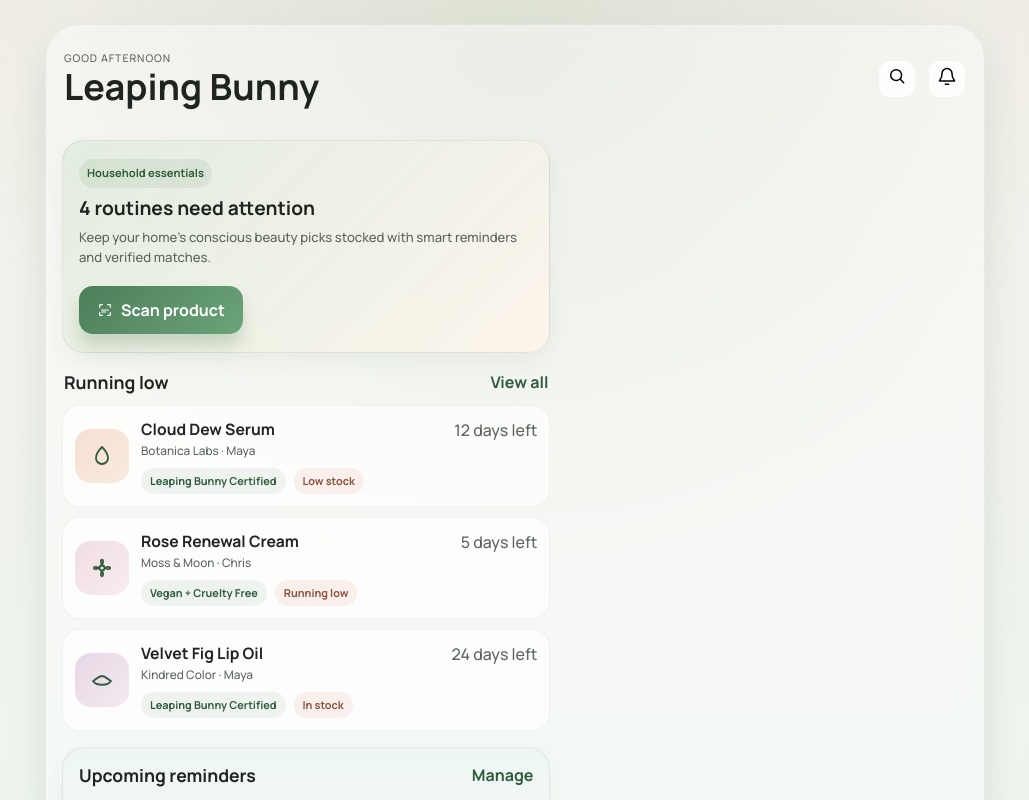
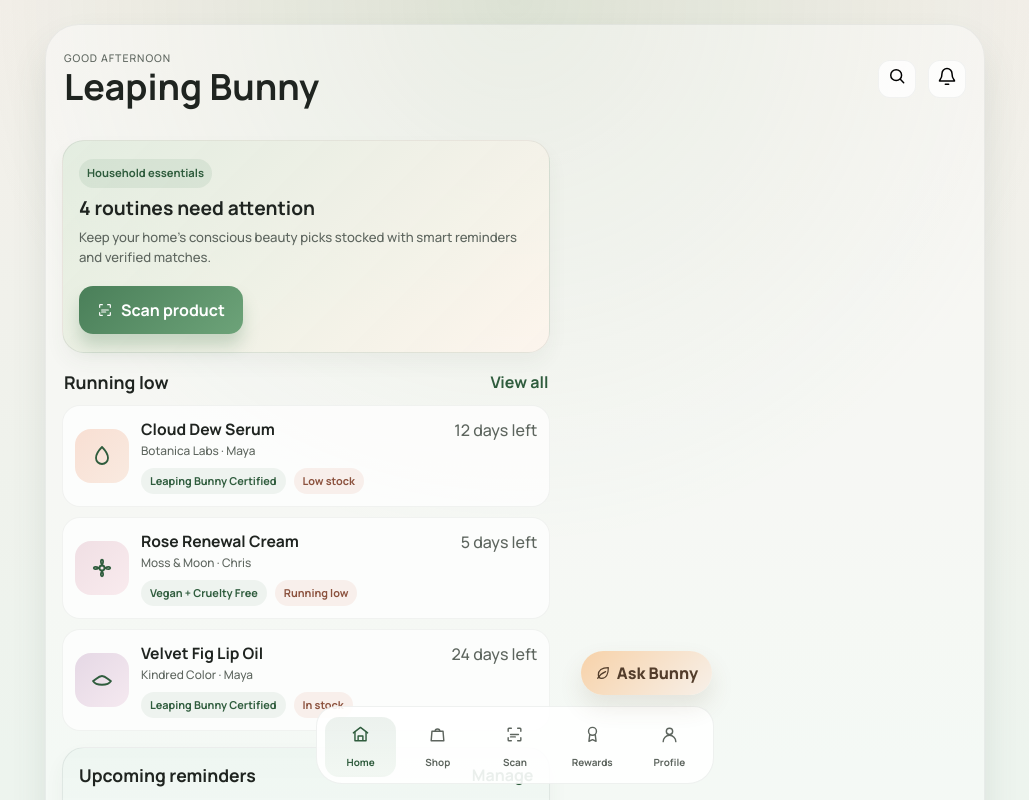
Before and after one commit to chrmpopik/P303, a React (Vite) app: page / in a window 1280 px wide. Shown: the top 800 px of the page, without its empty margins (125-1154 px from the left). Built offline with nearby package versions, Linux system fonts and the light colour scheme.

Commit message:
Make Ask Bunny button fixed like the bottom nav and fix aligment/scroll issues

```diff
--- a/src/styles.css
+++ b/src/styles.css
@@ -69,12 +69,12 @@ button {
 
 .phone-frame {
   width: min(100%, 430px);
+  min-height: calc(100vh + 42px);
   background: rgba(255, 255, 255, 0.42);
   border: 1px solid rgba(75, 94, 86, 0.08);
   border-radius: 34px;
   box-shadow: var(--shadow);
-  backdrop-filter: blur(12px);
-  padding: 18px 16px 20px;
+  padding: 18px 16px 82px;
   position: relative;
 }
 
@@ -628,8 +628,12 @@ h3 {
 }
 
 .bottom-nav {
-  position: sticky;
-  bottom: 0;
+  position: fixed;
+  z-index: 10;
+  left: 50%;
+  bottom: 16px;
+  width: min(398px, calc(100vw - 28px));
+  transform: translateX(-50%);
   margin-top: 18px;
   padding: 10px 8px 6px;
   border-radius: 20px 20px 26px 26px;
@@ -666,9 +670,10 @@ h3 {
 }
 
 .floating-assistant {
-  position: absolute;
-  right: 18px;
-  bottom: 90px;
+  position: fixed;
+  z-index: 11;
+  right: max(18px, calc((100vw - 430px) / 2 + 18px));
+  bottom: 105px;
   border: none;
   border-radius: 999px;
   padding: 10px 14px;
@@ -727,11 +732,12 @@ h3 {
 @media (min-width: 700px) {
   .phone-frame {
     width: min(100%, 940px);
+    min-height: calc(100vh + 42px);
     display: grid;
     grid-template-columns: 1.1fr 0.9fr;
     gap: 18px;
     align-items: start;
-    padding-bottom: 18px;
+    padding-bottom: 82px;
   }
 
   .topbar,
@@ -751,13 +757,12 @@ h3 {
   }
 
   .bottom-nav {
-    position: static;
+    position: fixed;
     margin-top: 0;
   }
 
   .floating-assistant {
-    position: static;
-    justify-self: end;
-    margin-top: 8px;
+    position: fixed;
+    margin-top: 0;
   }
 }
```
Also changed, not shown: 4 other files (tests, documents, lock files or other folders).
